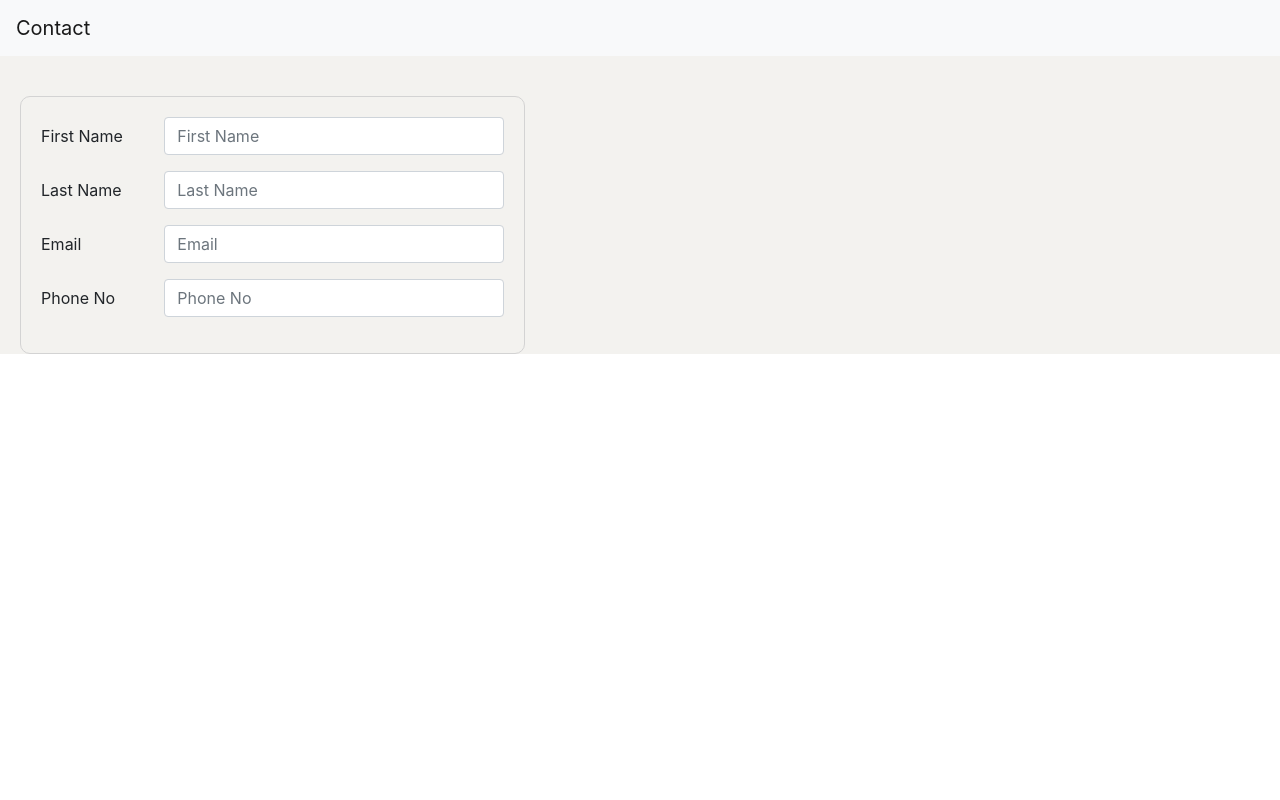
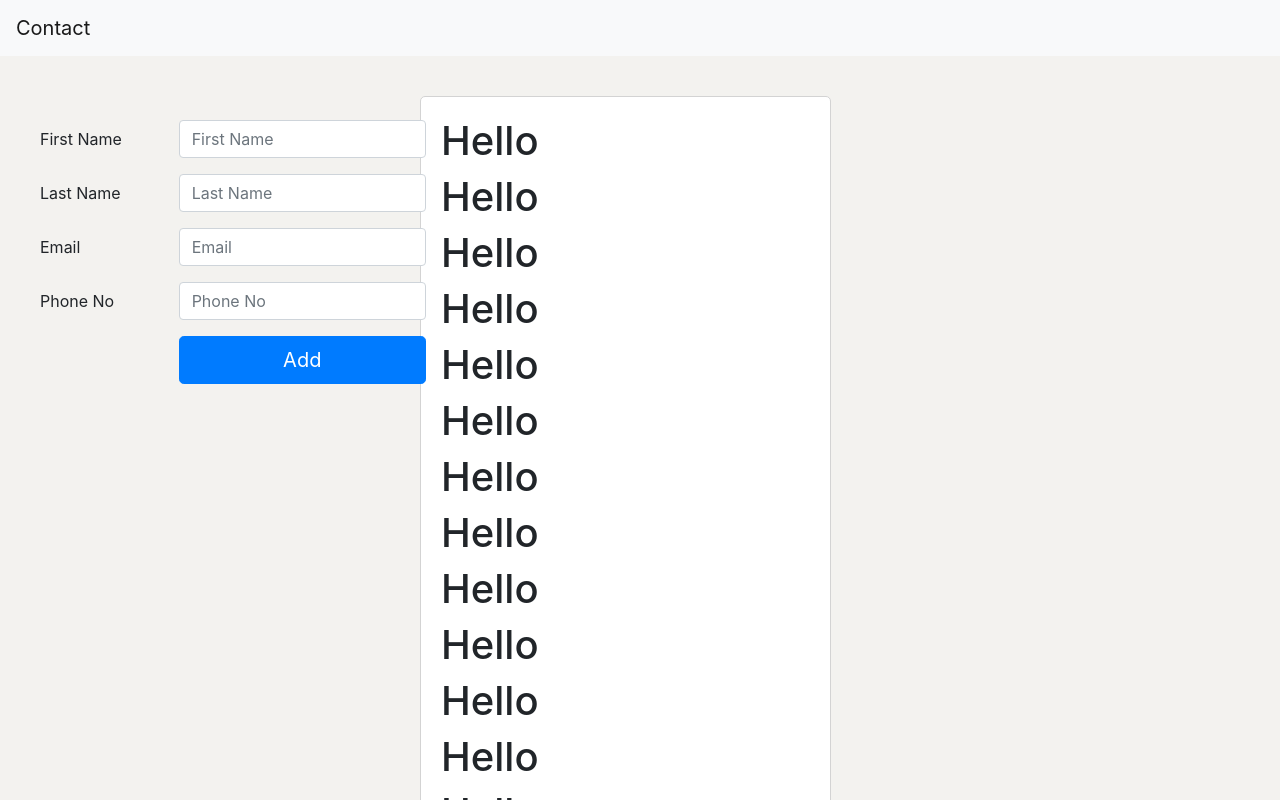
Before and after one commit to NMShihab/CRUD_REACT_DJANGO, a React (Create React App) app in the folder frontend/: page / in a window 1280 px wide. Shown: the top 800 px of the page. Built offline with nearby package versions, Linux system fonts and the light colour scheme.

Commit message:
saveContact func

```diff
--- a/frontend/src/App.js
+++ b/frontend/src/App.js
@@ -1,4 +1,5 @@
 import "./App.css";
+import ContactBar from "./components/ContactBar";
 
 import Header from "./components/Header";
 import Sidebar from "./components/Sidebar";
@@ -9,6 +10,7 @@ function App() {
       <Header />
       <div className="app__body">
         <Sidebar />
+        <ContactBar />
       </div>
     </div>
   );
--- /dev/null
+++ b/frontend/src/components/ContactBar.css
@@ -0,0 +1,11 @@
+.contactBar {
+  flex: 0.5;
+  margin-left: 400px;
+  border-radius: 5px;
+  margin-right: 20px;
+  border: 1px solid lightgray;
+  padding: 20px;
+
+  background-color: white;
+  height: fit-content;
+}
--- /dev/null
+++ b/frontend/src/components/ContactBar.js
@@ -0,0 +1,27 @@
+import React from "react";
+import "./ContactBar.css";
+
+function ContactBar() {
+  return (
+    <div className="contactBar">
+      <h1>Hello</h1>
+      <h1>Hello</h1>
+      <h1>Hello</h1>
+      <h1>Hello</h1>
+      <h1>Hello</h1>
+      <h1>Hello</h1>
+      <h1>Hello</h1>
+      <h1>Hello</h1>
+      <h1>Hello</h1>
+      <h1>Hello</h1>
+      <h1>Hello</h1>
+      <h1>Hello</h1>
+      <h1>Hello</h1>
+      <h1>Hello</h1>
+      <h1>Hello</h1>
+      <h1>Hello</h1>
+    </div>
+  );
+}
+
+export default ContactBar;
--- /dev/null
+++ b/frontend/src/components/Header.css
@@ -0,0 +1,4 @@
+.header {
+  position: sticky;
+  z-index: 1;
+}
--- a/frontend/src/components/Header.js
+++ b/frontend/src/components/Header.js
@@ -1,5 +1,6 @@
 import React from "react";
 import { Navbar } from "react-bootstrap";
+import "./Header.css";
 
 function Header() {
   return (
--- a/frontend/src/components/Sidebar.css
+++ b/frontend/src/components/Sidebar.css
@@ -1,7 +1,12 @@
 .sidebar {
-  position: sticky;
-  flex: 0.4;
-  border-radius: 10px;
-  border: 1px solid lightgray;
+  position: fixed;
+  top: 100px;
+  left: 20px;
+  flex: 0.5;
+  border-radius: 5px;
   padding: 20px;
+  z-index: 1;
+
+  height: auto;
+  overflow-x: hidden;
 }
--- a/frontend/src/components/Sidebar.js
+++ b/frontend/src/components/Sidebar.js
@@ -1,42 +1,77 @@
-import React from "react";
+import React, { useState } from "react";
 import { Button, Card, Col, Form, Row } from "react-bootstrap";
 import "./Sidebar.css";
 
 function Sidebar() {
+  const [firstName, setFirstName] = useState("");
+  const [lastName, setLastName] = useState("");
+  const [email, setEmail] = useState("");
+  const [phn, setPhn] = useState("");
+
+  const saveContact = (e) => {
+    console.log(e);
+  };
   return (
     <div className="sidebar">
       <Form>
         <Form.Group as={Row} controlId="formHorizontalEmail">
-          <Form.Label column sm={3}>
+          <Form.Label column sm={4}>
             First Name
           </Form.Label>
-          <Col sm={9}>
-            <Form.Control type="text" placeholder="First Name" />
+          <Col sm={8}>
+            <Form.Control
+              type="text"
+              placeholder="First Name"
+              value={firstName}
+              onChange={(e) => setFirstName(e.target.value)}
+            />
           </Col>
         </Form.Group>
         <Form.Group as={Row} controlId="formHorizontalEmail">
-          <Form.Label column sm={3}>
+          <Form.Label column sm={4}>
             Last Name
           </Form.Label>
-          <Col sm={9}>
-            <Form.Control type="text" placeholder="Last Name" />
+          <Col sm={8}>
+            <Form.Control
+              type="text"
+              placeholder="Last Name"
+              value={lastName}
+              onChange={(e) => setLastName(e.target.value)}
+            />
           </Col>
         </Form.Group>
         <Form.Group as={Row} controlId="formHorizontalEmail">
-          <Form.Label column sm={3}>
+          <Form.Label column sm={4}>
             Email
           </Form.Label>
-          <Col sm={9}>
-            <Form.Control type="email" placeholder="Email" />
+          <Col sm={8}>
+            <Form.Control
+              type="email"
+              placeholder="Email"
+              value={email}
+              onChange={(e) => setEmail(e.target.value)}
+            />
           </Col>
         </Form.Group>
 
         <Form.Group as={Row} controlId="formHorizontalPassword">
-          <Form.Label column sm={3}>
+          <Form.Label column sm={4}>
             Phone No
           </Form.Label>
-          <Col sm={9}>
-            <Form.Control type="text" placeholder="Phone No" />
+          <Col sm={8}>
+            <Form.Control
+              type="text"
+              placeholder="Phone No"
+              value={phn}
+              onChange={(e) => setPhn(e.target.value)}
+            />
+          </Col>
+        </Form.Group>
+        <Form.Group as={Row}>
+          <Col sm={{ span: 8, offset: 4 }}>
+            <Button onClick={saveContact} size="lg" type="submit" block>
+              Add
+            </Button>
           </Col>
         </Form.Group>
       </Form>
```
